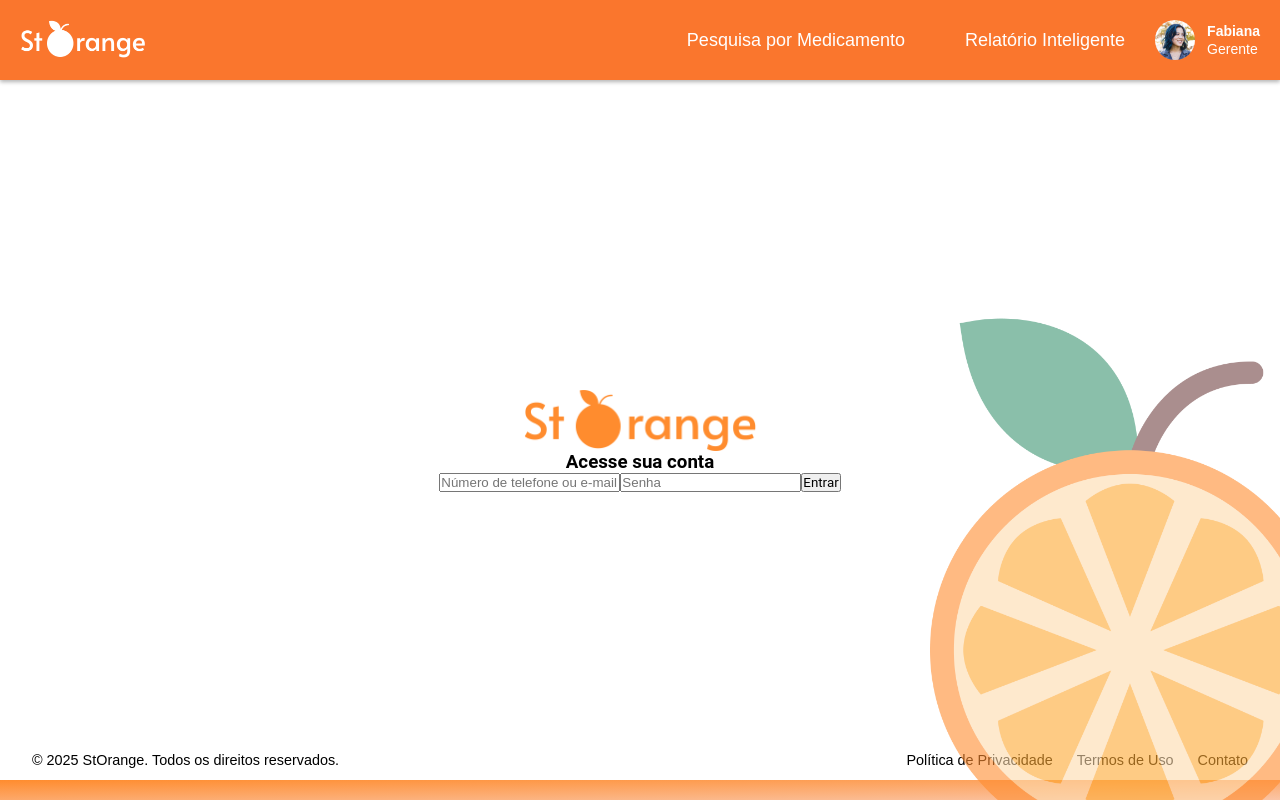
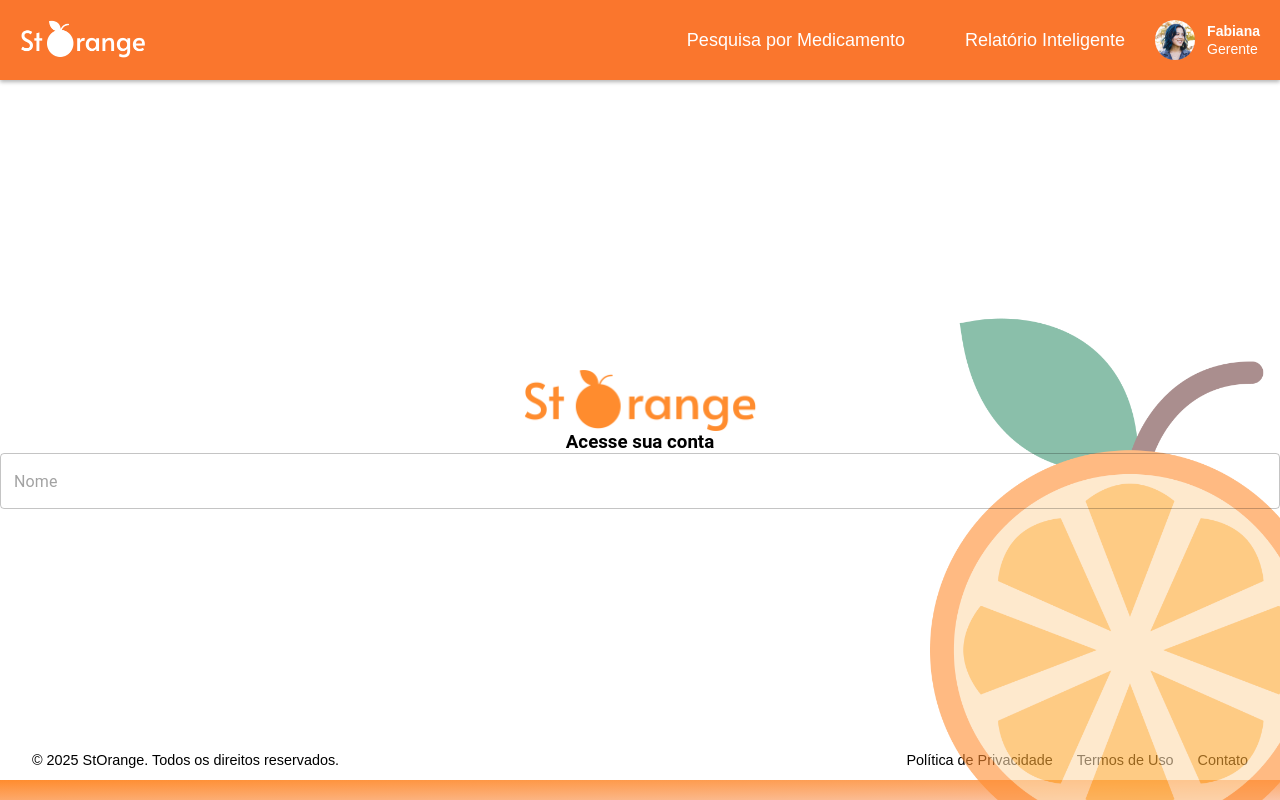
Before and after one commit to anasosl/EstocAI, a React (Create React App) app in the folder frontend/: page /cadastro in a window 1280 px wide. Built offline with nearby package versions, Linux system fonts and the light colour scheme; a web font is replaced by a local one.

Commit message:
deletando node_modules

```diff
--- a/frontend/src/pages/Cadastro/index.tsx
+++ b/frontend/src/pages/Cadastro/index.tsx
@@ -2,21 +2,45 @@ import React from "react";
 import assets from '../../assets'; // Importar a imagem
 import { BackgroundImage, PageContainer, StorangeOrangeBackground } from "./style";
 import { StorangeOrangeLogo } from "../Login/style";
+import { InputAdornments } from "../../components";
+import { caracterCustomizado } from "../../utils/Regex/masks";
 
 
 export const Cadastro: React.FC = () => {
+  const [userData, setUserData] = React.useState({
+    name: '',
+    email: '',
+    password: '',
+    confirmPassword: '',
+    birthDate: '',
+    cpf: '',
+    phone: '',
+  });
+  const [errorMessages, setErrorMessages] = React.useState({
+    name: '',
+    email: '',
+    password: '',
+    confirmPassword: '',
+    birthDate: '',
+    cpf: '',
+    phone: '',
+  });
 
   return (
     <PageContainer>
         <StorangeOrangeLogo src={assets.storangeOrangeLogo} alt="Logo" />
         <h3>Acesse sua conta</h3>
-        <form>
-          <input type="text" placeholder="Número de telefone ou e-mail" />
-          <input type="password" placeholder="Senha" />
-          <button >Entrar</button>
+        <InputAdornments
+          id="input-nome"
+          placeholder="Nome"
+          value={userData.name}
+          setValue={(text: any) => setUserData({ ...userData, name: caracterCustomizado(text, 50) })}
+          type="text"
+          width="100%"
+          errorMessage={errorMessages.name}
+        />
 
 
-        </form>
       <StorangeOrangeBackground src={assets.storangeOrangeBackground}/>
     </PageContainer>
   );
```
